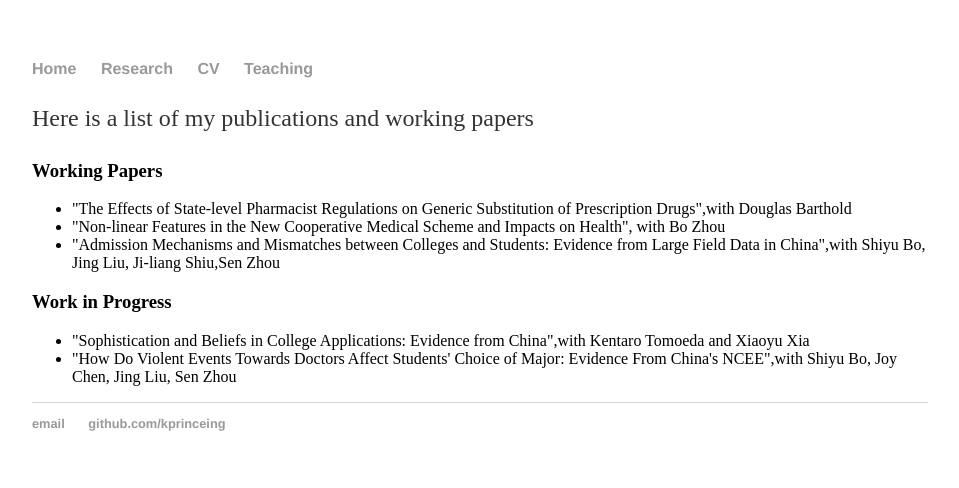
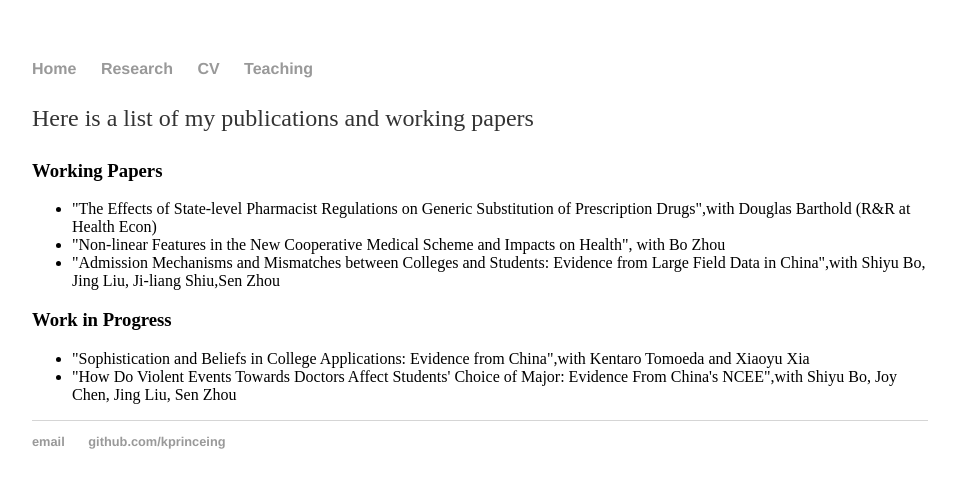
Before and after one commit to kprinceing/kprinceing.github.io, a Jekyll site: the page built from research.html, in a window 1280 px wide. Shown: the top 488 px of the page, without its empty margins (160-1119 px from the left). Built offline with Jekyll 4.4.1, drawn with Linux system fonts in a browser that asks for light colours.

Commit message:
Update research.html

```diff
--- a/research.html
+++ b/research.html
@@ -6,7 +6,7 @@ title:  research
 	<p>Here is a list of my publications and working papers</p>
 	<h3>Working Papers</h3>
 	<ul>
-		<li> "The Effects of State-level Pharmacist Regulations on Generic Substitution of Prescription Drugs",with Douglas Barthold </li>
+		<li> "The Effects of State-level Pharmacist Regulations on Generic Substitution of Prescription Drugs",with Douglas Barthold (R&R at Health Econ)</li>
                 <li> "Non-linear Features in the New Cooperative Medical Scheme and Impacts on Health", with Bo Zhou
 		<li> "Admission Mechanisms and Mismatches between Colleges and Students: Evidence from Large Field Data in China",with Shiyu Bo, Jing Liu, Ji-liang Shiu,Sen Zhou
 </ul>
```
